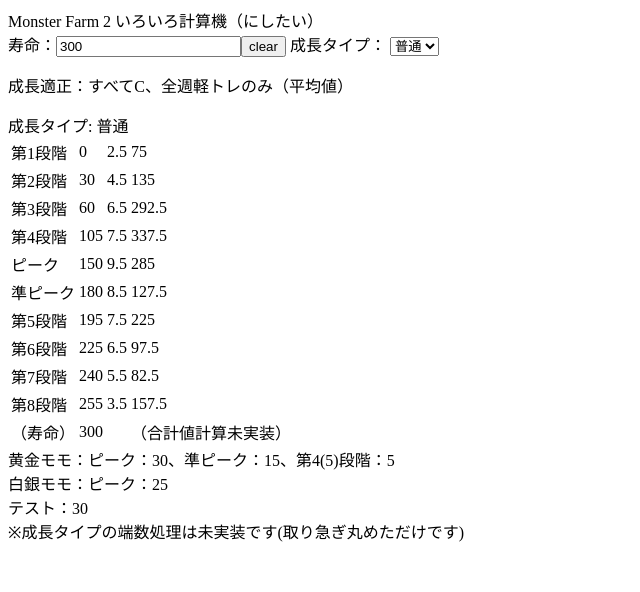
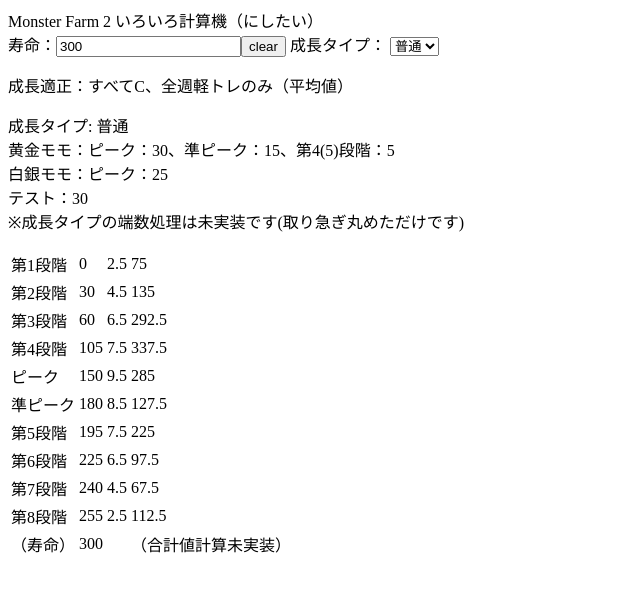
Before and after one commit to miihon-ani/mf-proj, a Vue app: page / in a window 1280 px wide. Shown: the top 592 px of the page, without its empty margins (0-640 px from the left). Built offline with nearby package versions, Linux system fonts and the light colour scheme.

Commit message:
pass linter

```diff
--- a/src/App.vue
+++ b/src/App.vue
@@ -5,39 +5,43 @@
     <button @click="clear()">clear</button>
     成長タイプ：
     <select v-model="selected">
-      <option v-for="data in grow_type" v-bind:value="data.value" :key="data.text">{{ data.text }}</option>
+      <option v-for="data in grow_type" :key="data.text" :value="data.value">
+        {{ data.text }}
+      </option>
     </select>
-    <p>
-      成長適正：すべてC、全週軽トレのみ（平均値）
-    </p>
+    <p>成長適正：すべてC、全週軽トレのみ（平均値）</p>
     <p v-if="life.length > 0">
       <span>成長タイプ: {{ grow_stages[selected].type }}</span>
-        <table>
+      <br />
+      <span>黄金モモ：{{ culcPeach(true) }}</span>
+      <br />
+      <span>白銀モモ：{{ culcPeach(false) }}</span>
+      <br />
+      <span>テスト：{{ culcStageWeek(4) }}</span>
+      <br />
+      <span>※成長タイプの端数処理は未実装です(取り急ぎ丸めただけです)</span>
+    </p>
+    <table v-if="life.length > 0">
       <tbody>
-            <tr v-for="(value,index) in grow_stages[selected].value" :key="index">
+        <tr v-for="(value, index) in grow_stages[selected].value" :key="index">
           <td>{{ grow_stage_names[index] }}</td>
           <td>{{ culcStage(index) }}</td>
           <td v-if="index < 10">{{ culcTrainLight(index) }}</td>
           <td v-else></td>
-              <td v-if="index < 10">{{ culcStageWeek(index)*culcTrainLight(index) }}</td>
+          <td v-if="index < 10">
+            {{ culcStageWeek(index) * culcTrainLight(index) }}
+          </td>
           <td v-else>（合計値計算未実装）</td>
         </tr>
       </tbody>
     </table>
-      <span>黄金モモ：{{ culcPeach(true) }}</span><br>
-      <span>白銀モモ：{{ culcPeach(false) }}</span><br>
-      <span>テスト：{{ culcStageWeek(4) }}</span><br>
-      <span>※成長タイプの端数処理は未実装です(取り急ぎ丸めただけです)</span>
-    </p>
-    <p v-else>
-      (寿命が入力されていません))
-    </p>
+    <p v-else>(寿命が入力されていません))</p>
   </div>
 </template>
 
 <script>
-import myheader from './components/myheader'
-import grow_type from '../assets/grow_type.json'
+import myheader from './components/myheader';
+import grow_type from '../assets/grow_type.json';
 // import training_light from '../assets/training_light.json'
 
 export default {
@@ -49,30 +53,42 @@
       life: '300',
       selected: '2',
       // 成長タイプ。selectboxの中身。
-      grow_type: grow_type ,
+      grow_type: grow_type,
       // 成長パターン（軽トレ・Ｃのみ）。
       trainning_light: [
-        { stage:"第１段階", value : [1,2,3,4] },
-        { stage:"第２段階", value : [3,4,5,6] },
-        { stage:"第３段階", value : [5,6,7,8] },
-        { stage:"第４段階", value : [6,7,8,9] },
-        { stage:"ピーク", value : [8,9,10,11] },
-        { stage:"準ピーク", value : [7,8,9,10] },
-        { stage:"第５段階", value : [6,7,8,9] },
-        { stage:"第６段階", value : [5,6,7,8] },
-        { stage:"第７段階", value : [4,5,6,7] },
-        { stage:"第８段階", value : [2,3,4,5] }
+        { stage: '第１段階', value: [1, 2, 3, 4] },
+        { stage: '第２段階', value: [3, 4, 5, 6] },
+        { stage: '第３段階', value: [5, 6, 7, 8] },
+        { stage: '第４段階', value: [6, 7, 8, 9] },
+        { stage: 'ピーク', value: [8, 9, 10, 11] },
+        { stage: '準ピーク', value: [7, 8, 9, 10] },
+        { stage: '第５段階', value: [6, 7, 8, 9] },
+        { stage: '第６段階', value: [5, 6, 7, 8] },
+        { stage: '第７段階', value: [3, 4, 5, 6] },
+        { stage: '第８段階', value: [1, 2, 3, 4] }
       ],
       // 成長段階。後でローカルjsonにする
       grow_stages: [
-        { type:"早熟", value : [0,5,10,20,30,35,40,55,70,80,100] },
-        { type:"持続", value : [0,5,10,20,30,40,45,60,75,85,100] },
-        { type:"普通", value : [0,10,20,35,50,60,65,75,80,85,100] },
-        { type:"晩成", value : [0,15,30,45,60,70,80,85,90,95,100] }
+        { type: '早熟', value: [0, 5, 10, 20, 30, 35, 40, 55, 70, 80, 100] },
+        { type: '持続', value: [0, 5, 10, 20, 30, 40, 45, 60, 75, 85, 100] },
+        { type: '普通', value: [0, 10, 20, 35, 50, 60, 65, 75, 80, 85, 100] },
+        { type: '晩成', value: [0, 15, 30, 45, 60, 70, 80, 85, 90, 95, 100] }
       ],
       // 成長段階の名前。ローカル（略
-      grow_stage_names: ["第1段階","第2段階","第3段階","第4段階","ピーク","準ピーク","第5段階","第6段階","第7段階","第8段階","（寿命）"]
-    }
+      grow_stage_names: [
+        '第1段階',
+        '第2段階',
+        '第3段階',
+        '第4段階',
+        'ピーク',
+        '準ピーク',
+        '第5段階',
+        '第6段階',
+        '第7段階',
+        '第8段階',
+        '（寿命）'
+      ]
+    };
   },
   methods: {
     clear() {
@@ -80,49 +96,51 @@
     },
     // 延命アイテム計算用。どうせ黄金モモか白銀モモしかないので手抜き
     // todo:ピーク・準ピーク・４段階を配列で返すように変更する
-    culcPeach (isGold) {
-      var life=25;
-      if(isGold) life=50;
+    culcPeach(isGold) {
+      let life = 25;
+      if (isGold) life = 50;
 
-      var peak1=this.culcStageWeek(4);
-      if(peak1 > life) return "ピーク："+life;
-      var return_msg="ピーク："+peak1;
-      life-=peak1;
+      const peak1 = this.culcStageWeek(4);
+      if (peak1 > life) return 'ピーク：' + life;
+      let return_msg = 'ピーク：' + peak1;
+      life -= peak1;
 
-      var peak2=this.culcStageWeek(5);
-      if(peak2 > life) return return_msg+"、準ピーク："+life;
-      return_msg+="、準ピーク："+peak2;
-      life-=peak2;
+      const peak2 = this.culcStageWeek(5);
+      if (peak2 > life) return return_msg + '、準ピーク：' + life;
+      return_msg += '、準ピーク：' + peak2;
+      life -= peak2;
 
-      return return_msg+="、第4(5)段階："+life;
+      return (return_msg += '、第4(5)段階：' + life);
     },
     // 適当すぎる計算をまとめようとした
-    culcStageWeek (stage) {
-      if(stage>9) return "えらー";
-      if(stage<0) return "えらー";
-      return this.culcStage(stage+1)-this.culcStage(stage);
+    culcStageWeek(stage) {
+      if (stage > 9) return 'えらー';
+      if (stage < 0) return 'えらー';
+      return this.culcStage(stage + 1) - this.culcStage(stage);
     },
     // 適当すぎる計算をまとめようとした2
-    culcStage (stage) {
-      if(stage>10) return "えらー";
-      if(stage<0) return "えらー";
-      return Math.floor(this.grow_stages[this.selected].value[stage]*this.life/100);
+    culcStage(stage) {
+      if (stage > 10) return 'えらー';
+      if (stage < 0) return 'えらー';
+      return Math.floor(
+        this.grow_stages[this.selected].value[stage] * (this.life / 100)
+      );
     },
     // 軽トレ用 現在は平均値のみ返している
     // TODO:上２絞りパターンと上１厳選に対応する
-    culcTrainLight (stage) {
-      if(stage>10) return "えらー";
-      if(stage<0) return "えらー";
+    culcTrainLight(stage) {
+      if (stage > 10) return 'えらー';
+      if (stage < 0) return 'えらー';
 
-      var sum  = function(arr) {
-        var sum = 0;
-        arr.forEach(function(elm) {
+      const sum = function (arr) {
+        let sum = 0;
+        arr.forEach(function (elm) {
           sum += elm;
         });
         return sum;
       };
-      var average = function(arr) {
-        return sum(arr)/arr.length;
+      const average = function (arr) {
+        return sum(arr) / arr.length;
       };
       return average(this.trainning_light[stage].value);
     }
```
Also changed, not shown: 1 other file (tests, documents, lock files or other folders). Lines whose indentation alone changed are shown as unchanged.
